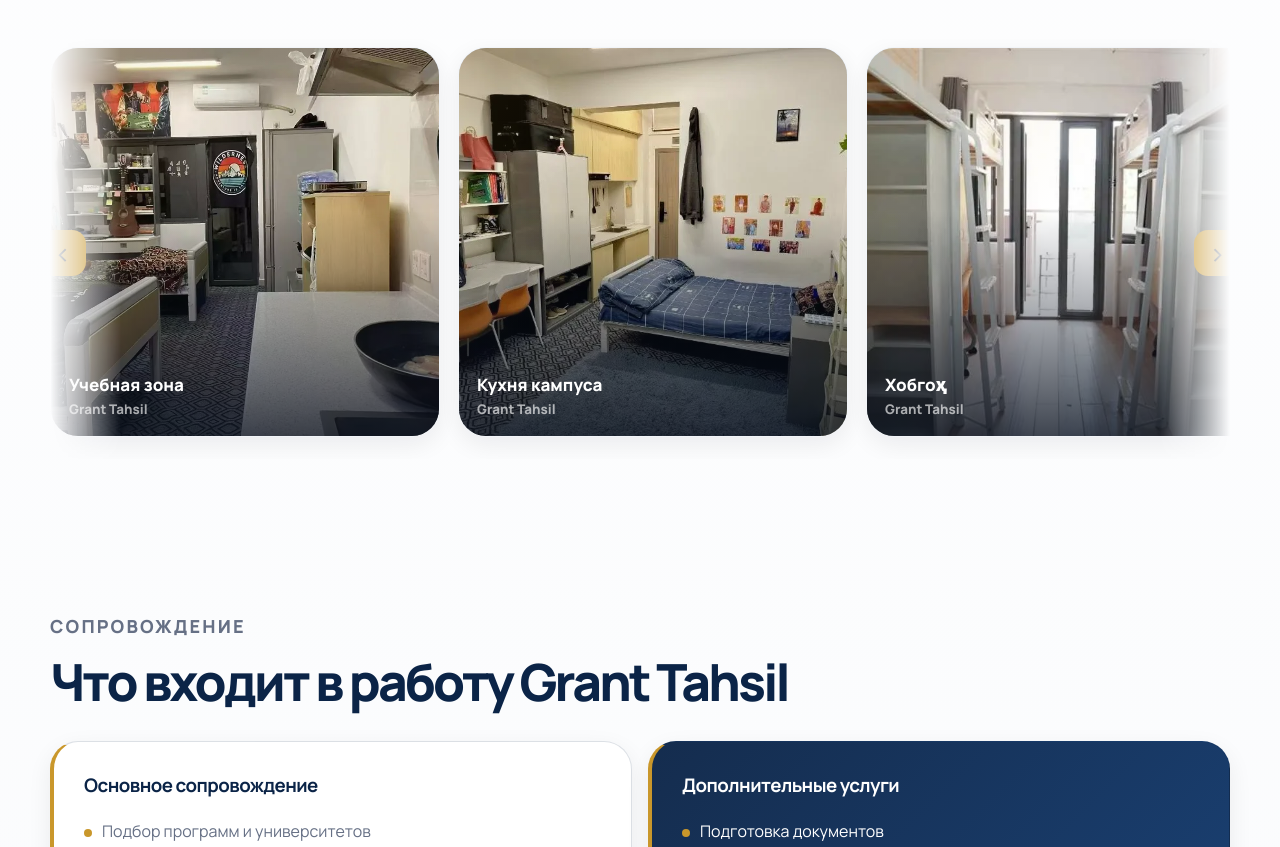
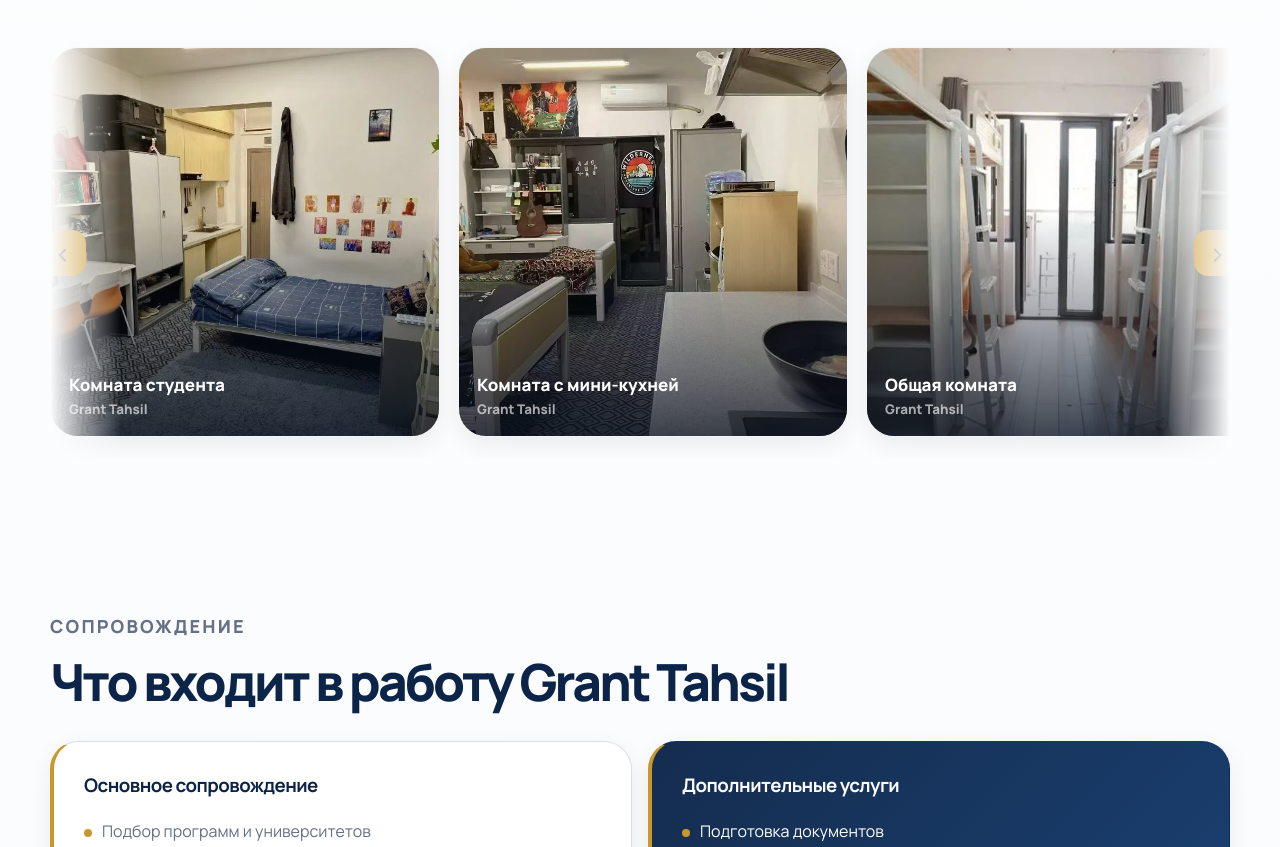
Before and after one commit to ShuhratR/Grant-Tahsil, a website: page index.html in a window 1280 px wide. Shown: the part 3979-4826 px from the top of the page. Drawn offline with Linux system fonts and the light colour scheme.

Commit message:
fix WhatsApp routing, gallery order, and Vercel output

```diff
--- a/app.js
+++ b/app.js
@@ -142,7 +142,7 @@ const dictionaries = {
     helpPick: "Помогите подобрать",
     maxCities: "Можно выбрать максимум 5 городов.",
     ageError: "Возраст должен быть от 16 лет.",
-    success: "Заявка подготовлена. Сейчас откроется WhatsApp.",
+    success: "Заявка сохранена. Сейчас откроется WhatsApp для отправки копии сообщения.",
     waHello: "Здравствуйте! Я посетил сайт Grant Tahsil и хочу получить консультацию по поступлению в Китай.",
     waLead: "Новая заявка с сайта Grant Tahsil",
     waProgram: "Программа",
@@ -294,7 +294,7 @@ const dictionaries = {
     helpPick: "Барои интихоб кӯмак кунед",
     maxCities: "Ҳадди аксар 5 шаҳр интихоб кардан мумкин аст.",
     ageError: "Синну сол бояд аз 16 боло бошад.",
-    success: "Дархост омода шуд. Ҳоло WhatsApp кушода мешавад.",
+    success: "Дархост нигоҳ дошта шуд. Ҳоло WhatsApp барои фиристодани нусхаи паём кушода мешавад.",
     waHello: "Салом! Ман аз сомонаи Grant Tahsil ворид шудам ва мехоҳам оид ба таҳсил дар Чин машварат гирам.",
     waLead: "Дархости нав аз сомонаи Grant Tahsil",
     waProgram: "Барнома",
@@ -337,15 +337,15 @@ const faqs = {
   ]
 };
 
-const galleryImages = [
-  "assets/gallery/dorm-01.webp",
-  "assets/gallery/dorm-02.webp",
-  "assets/gallery/dorm-03.webp",
-  "assets/gallery/dorm-04.webp",
-  "assets/gallery/dorm-05.webp",
-  "assets/gallery/dorm-06.webp",
-  "assets/gallery/dorm-07.webp",
-  "assets/gallery/dorm-08.webp"
+const galleryItems = [
+  { src: "assets/gallery/dorm-02.webp", ru: "Комната студента", tj: "Ҳуҷраи донишҷӯ" },
+  { src: "assets/gallery/dorm-01.webp", ru: "Комната с мини-кухней", tj: "Ҳуҷра бо ошхонаи хурд" },
+  { src: "assets/gallery/dorm-03.webp", ru: "Общая комната", tj: "Ҳуҷраи умумӣ" },
+  { src: "assets/gallery/dorm-05.webp", ru: "Общежитие на несколько мест", tj: "Хобгоҳи чанднафара" },
+  { src: "assets/gallery/dorm-08.webp", ru: "Кровать и рабочая зона", tj: "Кати хоб ва ҷои корӣ" },
+  { src: "assets/gallery/dorm-04.webp", ru: "Рабочее место и шкаф", tj: "Ҷои корӣ ва ҷевон" },
+  { src: "assets/gallery/dorm-07.webp", ru: "Общая кухня", tj: "Ошхонаи умумӣ" },
+  { src: "assets/gallery/dorm-06.webp", ru: "Зона для учёбы и отдыха", tj: "Минтақаи таҳсил ва истироҳат" }
 ];
 
 let currentLang = localStorage.getItem("grantTahsilLang") || "ru";
@@ -430,15 +430,13 @@ function renderDynamicBlocks() {
 
 function renderGallery() {
   const gallery = document.querySelector("#gallery");
-  const captions = currentLang === "tj"
-    ? ["Минтақаи таҳсил", "Ошхона", "Хобгоҳ", "Ҷойи корӣ", "Ҳуҷраи донишҷӯ", "Кампус", "Муҳити зиндагӣ", "Ҳуҷраи равшан"]
-    : ["Учебная зона", "Кухня кампуса", "Хобгоҳ", "Рабочее место", "Комната студента", "Кампус", "Среда проживания", "Светлая комната"];
-  const loopImages = [...galleryImages, ...galleryImages, ...galleryImages];
-  gallery.innerHTML = loopImages.map((src, index) => {
-    const duplicate = index < galleryImages.length || index >= galleryImages.length * 2;
-    return `<figure class="gallery-card tilt-card" data-gallery-index="${index % galleryImages.length}" ${duplicate ? 'aria-hidden="true"' : ""}>
-      <img src="${src}" alt="${duplicate ? "" : `${t("galleryAlt")} ${(index % galleryImages.length) + 1}`}" loading="lazy">
-      <figcaption><span>${captions[index % captions.length]}</span><small>Grant Tahsil</small></figcaption>
+  const loopItems = [...galleryItems, ...galleryItems, ...galleryItems];
+  gallery.innerHTML = loopItems.map((item, index) => {
+    const duplicate = index < galleryItems.length || index >= galleryItems.length * 2;
+    const caption = item[currentLang] || item.ru;
+    return `<figure class="gallery-card tilt-card" data-gallery-index="${index % galleryItems.length}" ${duplicate ? 'aria-hidden="true"' : ""}>
+      <img src="${item.src}" alt="${duplicate ? "" : `${t("galleryAlt")}: ${caption}`}" loading="lazy">
+      <figcaption><span>${caption}</span><small>Grant Tahsil</small></figcaption>
     </figure>`;
   }).join("");
   setupInfiniteGallery(true);
@@ -446,6 +444,16 @@ function renderGallery() {
 
 function updateWhatsappLinks() {
   document.querySelectorAll("[data-require-application]").forEach((link) => link.setAttribute("href", "#apply"));
+}
+
+function buildWhatsappUrl(message) {
+  const text = encodeURIComponent(message);
+  const mobileDevice = /Android|iPhone|iPad|iPod/i.test(navigator.userAgent)
+    || (navigator.maxTouchPoints > 1 && window.innerWidth < 900);
+
+  return mobileDevice
+    ? `https://api.whatsapp.com/send?phone=${WHATSAPP_NUMBER}&text=${text}`
+    : `https://web.whatsapp.com/send?phone=${WHATSAPP_NUMBER}&text=${text}`;
 }
 
 function focusApplicationForm() {
@@ -704,7 +712,7 @@ function setupForm() {
     if (shouldOpenWhatsapp) {
       formNote.textContent = fallbackMode ? t("fallbackNotice") : t("success");
       formNote.classList.toggle("warning", fallbackMode);
-      const whatsappUrl = `https://wa.me/${WHATSAPP_NUMBER}?text=${encodeURIComponent(lines.join("\n"))}`;
+      const whatsappUrl = buildWhatsappUrl(lines.join("\n"));
       if (pendingWhatsappWindow) pendingWhatsappWindow.location.href = whatsappUrl;
       else window.location.href = whatsappUrl;
     }
--- a/index.html
+++ b/index.html
@@ -307,6 +307,6 @@
     <a href="#apply" data-require-application data-i18n="mobileWhatsapp">Анкета</a>
   </div>
 
-  <script src="app.js?v=20260620-form-api2"></script>
+  <script src="app.js?v=20260620-gallery-sorted"></script>
 </body>
 </html>
```
Also changed, not shown: vercel.json.
